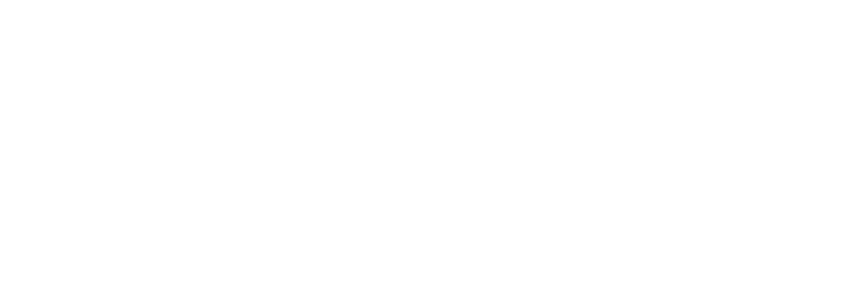
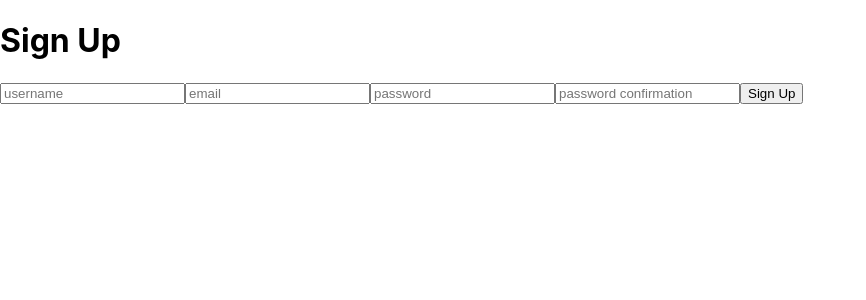
Before and after one commit to BaronLip/Ruby_Redux_Session_Auth, a React (Create React App) app in the folder ruby-redux-login-frontend/: page /signup in a window 1280 px wide. Shown: the top 300 px of the page, without its empty margins (0-866 px from the left). Built offline with nearby package versions, Linux system fonts and the light colour scheme.

Commit message:
Created and added Signup and Login components.

```diff
--- a/ruby-redux-login-frontend/src/App.js
+++ b/ruby-redux-login-frontend/src/App.js
@@ -2,6 +2,8 @@ import React, { Component } from 'react';
 import axios from 'axios'
 import {BrowserRouter, Switch, Route} from 'react-router-dom'
 import Home from './components/Home';
+import Login from './components/Login';
+import Signup from './components/Signup';
 
 class App extends Component {
 	constructor(props) {
@@ -48,8 +50,8 @@ class App extends Component {
 			<BrowserRouter>
 				<Switch>
 					<Route exact path="/" component={Home} />
-					{/* <Route exact path="/signup" component={} />
-					<Route exact path="/login" component={} /> */}
+					<Route exact path="/signup" component={Signup} />
+					<Route exact path="/login" component={Login} />
 				</Switch>
 			</BrowserRouter>
 		</div>
--- /dev/null
+++ b/ruby-redux-login-frontend/src/components/Login.js
@@ -0,0 +1,66 @@
+import React, { Component } from 'react';
+import axios from 'axios'
+import {Link} from 'react-router-dom'
+class Login extends Component {
+	constructor(props) {
+		super(props);
+		this.state = {
+		username: '',
+		email: '',
+		password: '',
+		errors: ''
+		};
+	}
+	handleChange = (event) => {
+		const {name, value} = event.target;
+
+		this.setState({
+			[name]: value
+		})
+	};
+
+	handleSubmit = (event) => {
+		event.preventDefault()
+	};
+
+	render() {
+		const {username, email, password} = this.state
+		return (
+			<div>
+				<h1>Log In</h1>
+				<form onSubmit={this.handleSubmit}>
+				<input
+					placeholder="username"
+					type="text"
+					name="username"
+					value={username}
+					onChange={this.handleChange}
+				/>
+				<input
+					placeholder="email"
+					type="text"
+					name="email"
+					value={email}
+					onChange={this.handleChange}
+				/>
+				<input
+					placeholder="password"
+					type="password"
+					name="password"
+					value={password}
+					onChange={this.handleChange}
+				/>
+				<button placeholder="submit" type="submit">
+					Log In
+				</button>
+				<div>
+					or <Link to='/signup'>sign up</Link>
+				</div>
+
+				</form>
+			</div>
+		);
+	}
+}
+
+export default Login;
--- /dev/null
+++ b/ruby-redux-login-frontend/src/components/Signup.js
@@ -0,0 +1,72 @@
+import React, { Component } from 'react';
+import axios from 'axios'
+
+class Signup extends Component {
+	constructor(props) {
+		super(props);
+		this.state = {
+			username: '',
+			email: '',
+			password: '',
+			password_confirmation: '',
+			errors: ''
+		};
+	}
+
+	handleChange = (event) => {
+		const {name, value} = event.target
+		this.setState({
+			[name]: value
+		})
+	};
+
+	handleSubmit = (event) => {
+		event.preventDefault()
+	};
+
+	render() {
+		const {username, email, password, password_confirmation} = this.state
+	return (
+		<div>
+			<h1>Sign Up</h1>
+			<form onSubmit={this.handleSubmit}>
+			<input
+				placeholder="username"
+				type="text"
+				name="username"
+				value={username}
+				onChange={this.handleChange}
+			/>
+			<input
+				placeholder="email"
+				type="text"
+				name="email"
+				value={email}
+				onChange={this.handleChange}
+			/>
+			<input
+				placeholder="password"
+				type="password"
+				name="password"
+				value={password}
+				onChange={this.handleChange}
+			/>
+			<input
+				placeholder="password confirmation"
+				type="password"
+				name="password_confirmation"
+				value={password_confirmation}
+				onChange={this.handleChange}
+			/>
+
+			<button placeholder="submit" type="submit">
+				Sign Up
+			</button>
+
+			</form>
+		</div>
+		);
+	}
+}
+
+export default Signup;
```
Also changed, not shown: 1 other file (tests, documents, lock files or other folders).
